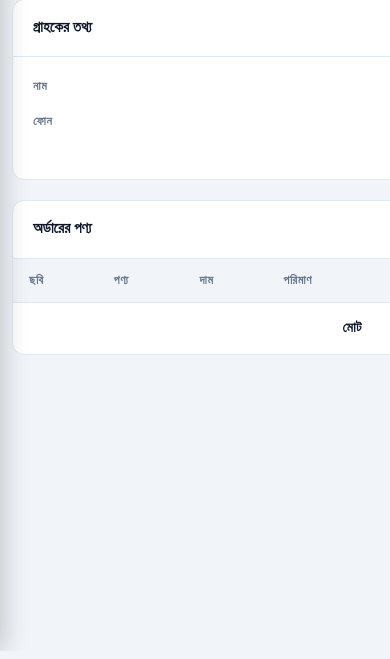
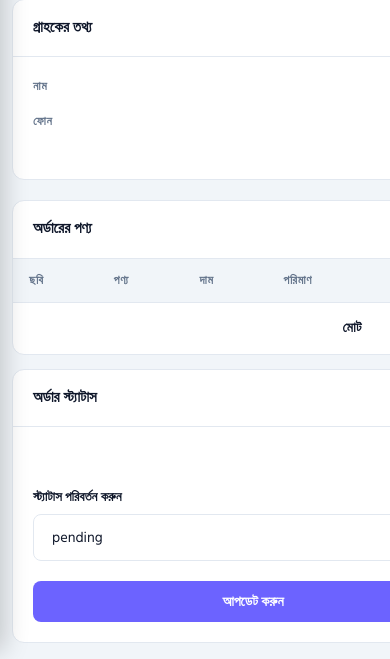
Before and after one commit to tanmoymondal1312/ShopNest, a FastAPI app: template templates/admin/orders/detail.html in a window 390 px wide. Shown: the part 193-852 px from the top of the page. Run offline with FastAPI, Linux system fonts and the light colour scheme; the template is opened without the code that fills it, so the values that code supplies are empty.

Commit message:
Admin mobile: fix order detail and product form 2fr/1fr grid overflow
Co-Authored-By: Claude Sonnet 4.6 <noreply@anthropic.com>

```diff
--- a/static/css/admin.css
+++ b/static/css/admin.css
@@ -785,11 +785,13 @@ select.form-control { appearance: auto; }
 
 /* ── Responsive grid classes (replaces inline styles on admin pages) ── */
 .admin-2col { display: grid; grid-template-columns: 1fr 1fr; gap: 20px; align-items: start; }
+.admin-order-detail-grid { display: grid; grid-template-columns: 2fr 1fr; gap: 20px; align-items: start; }
 .admin-3-2col { display: grid; grid-template-columns: 3fr 2fr; gap: 20px; align-items: start; }
 .admin-stat-2col { display: grid; grid-template-columns: repeat(2, 1fr); gap: 16px; margin-bottom: 20px; }
 
 @media (max-width: 768px) {
   .admin-2col,
-  .admin-3-2col  { grid-template-columns: 1fr !important; gap: 14px; }
+  .admin-3-2col,
+  .admin-order-detail-grid { grid-template-columns: 1fr !important; gap: 14px; }
   .admin-stat-2col { gap: 10px; } /* stat cards stay 2-col but tighter gap */
 }
--- a/templates/admin/orders/detail.html
+++ b/templates/admin/orders/detail.html
@@ -19,7 +19,7 @@
   </div>
 </div>
 
-<div style="display:grid;grid-template-columns:2fr 1fr;gap:20px;align-items:start;">
+<div class="admin-order-detail-grid">
 
   <!-- Left -->
   <div>
--- a/templates/admin/products/form.html
+++ b/templates/admin/products/form.html
@@ -15,7 +15,7 @@
       action="{% if product %}/admin/products/{{ product.id }}/edit{% else %}/admin/products/new{% endif %}"
       enctype="multipart/form-data">
 
-  <div style="display:grid;grid-template-columns:2fr 1fr;gap:20px;align-items:start;">
+  <div class="admin-order-detail-grid">
 
     <!-- Left: main fields -->
     <div>
```
